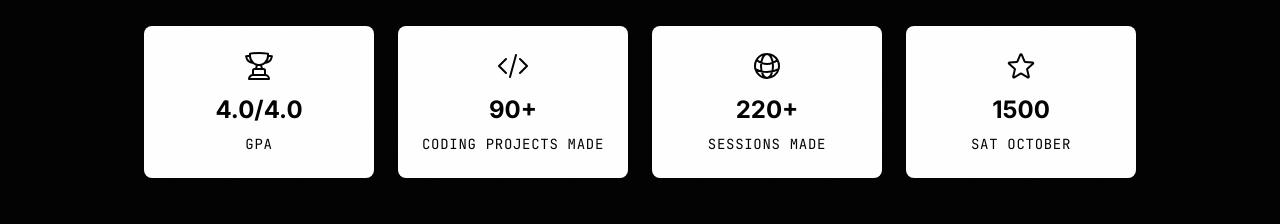
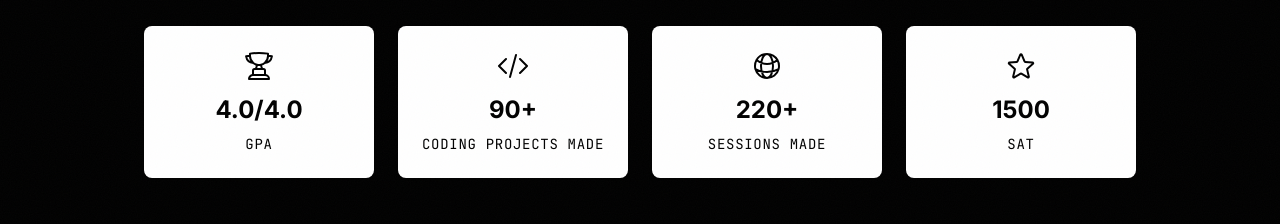
Before and after one commit to Yaseen-Saad/yaseen-saad, a Next.js app: page / in a window 1280 px wide. Shown: the part 1500-1724 px from the top of the page. Built offline with nearby package versions, Linux system fonts and the light colour scheme.

Commit message:
Update SAT label in Hero component

```diff
--- a/components/sections/Hero.tsx
+++ b/components/sections/Hero.tsx
@@ -348,7 +348,7 @@ export default function Hero() {
           <div className="text-center bg-black dark:bg-white text-white dark:text-black p-6 rounded-lg">
             <StarIcon className="w-8 h-8 mx-auto mb-3" />
             <div className="text-2xl font-bold mb-2">1500</div>
-            <div className="text-sm font-mono uppercase tracking-wider">SAT October</div>
+            <div className="text-sm font-mono uppercase tracking-wider">SAT</div>
           </div>
         </motion.div>
       </div>
```
